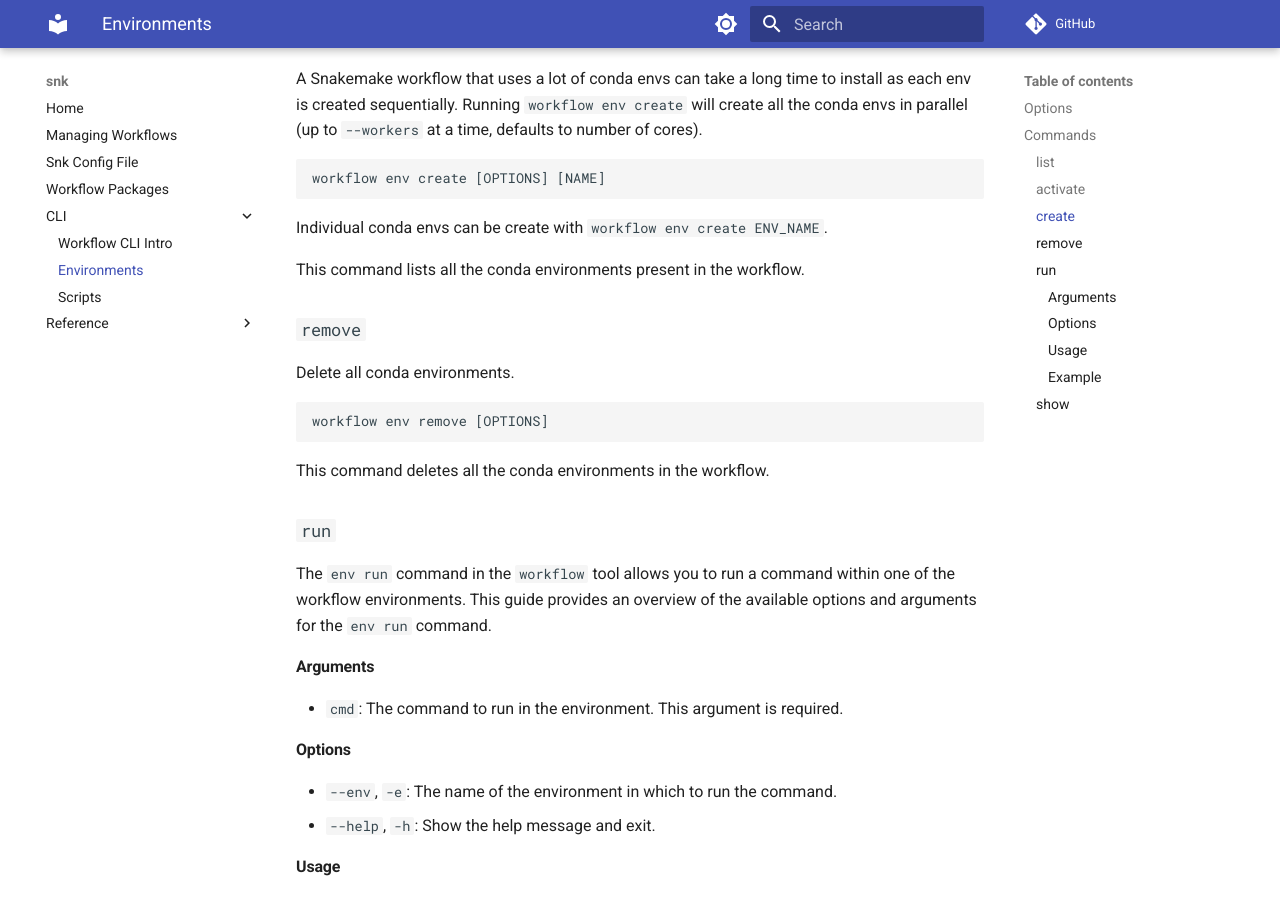
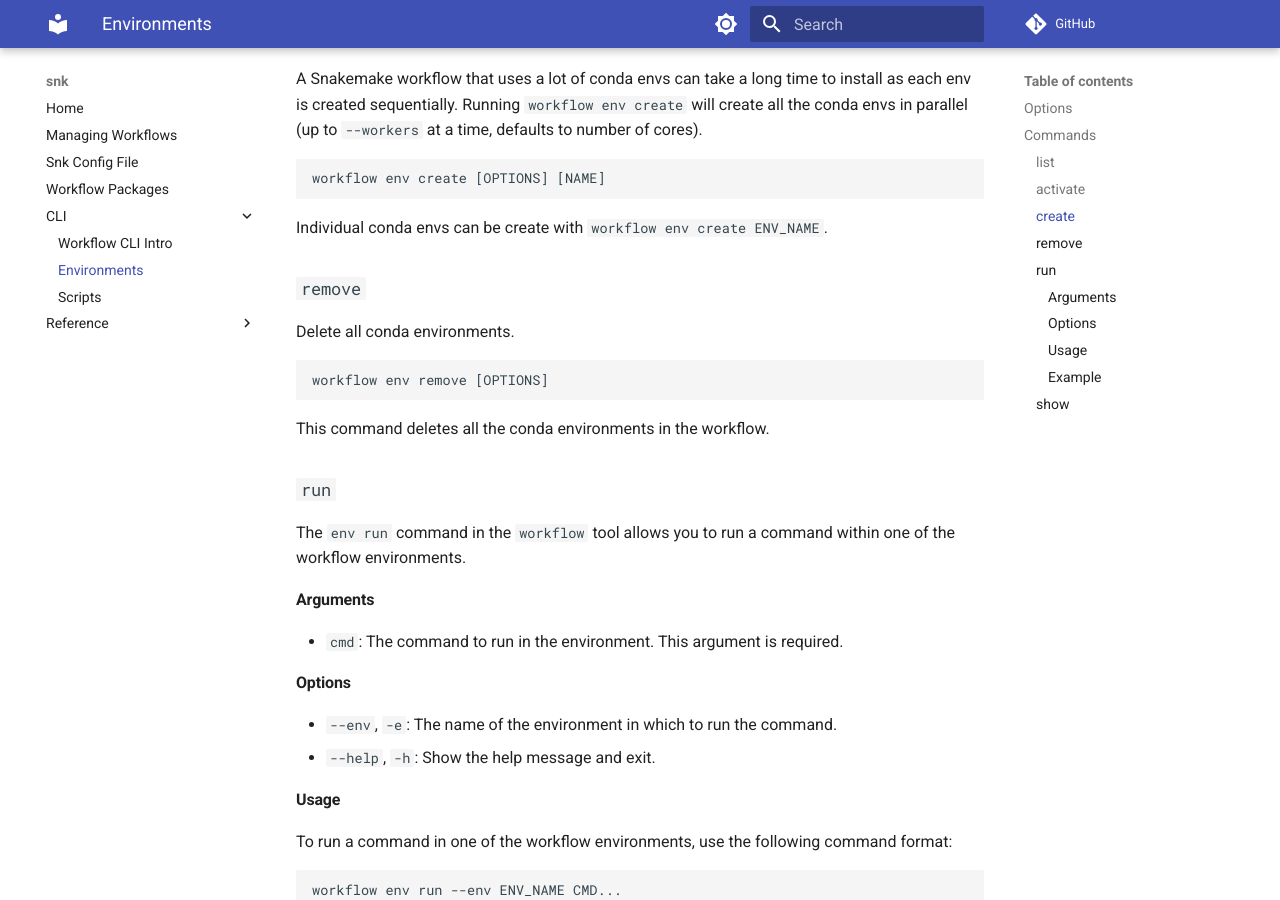
Before and after one commit to Wytamma/snk, an MkDocs documentation site: the page built from docs/CLI/env.md, in a window 1280 px wide and 900 px high, scrolled down 971 px. Built offline with MkDocs 1.6.1 and Material for MkDocs 9.7.7, drawn with Linux system fonts in a browser that asks for light colours; comment, search, counter and statistics services are not loaded.

```diff
--- a/docs/CLI/env.md
+++ b/docs/CLI/env.md
@@ -47,8 +47,6 @@ workflow env create [OPTIONS] [NAME]
 Individual conda envs can be create with `workflow env create ENV_NAME`.
 
 
-This command lists all the conda environments present in the workflow.
-
 ### `remove`
 
 Delete all conda environments.
@@ -61,7 +59,7 @@ This command deletes all the conda environments in the workflow.
 
 ### `run`
 
-The `env run` command in the `workflow` tool allows you to run a command within one of the workflow environments. This guide provides an overview of the available options and arguments for the `env run` command.
+The `env run` command in the `workflow` tool allows you to run a command within one of the workflow environments.
 
 #### Arguments
 
```
